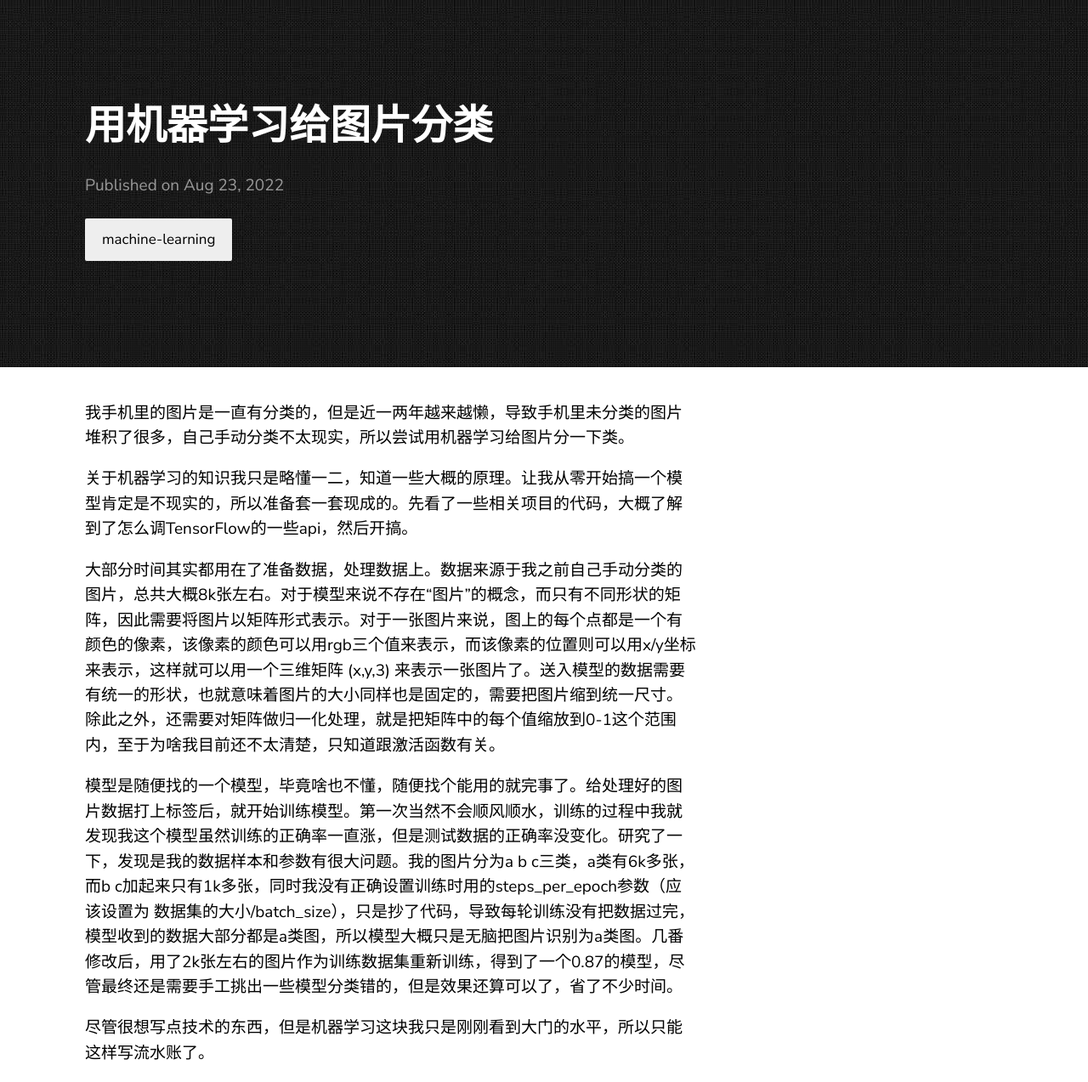
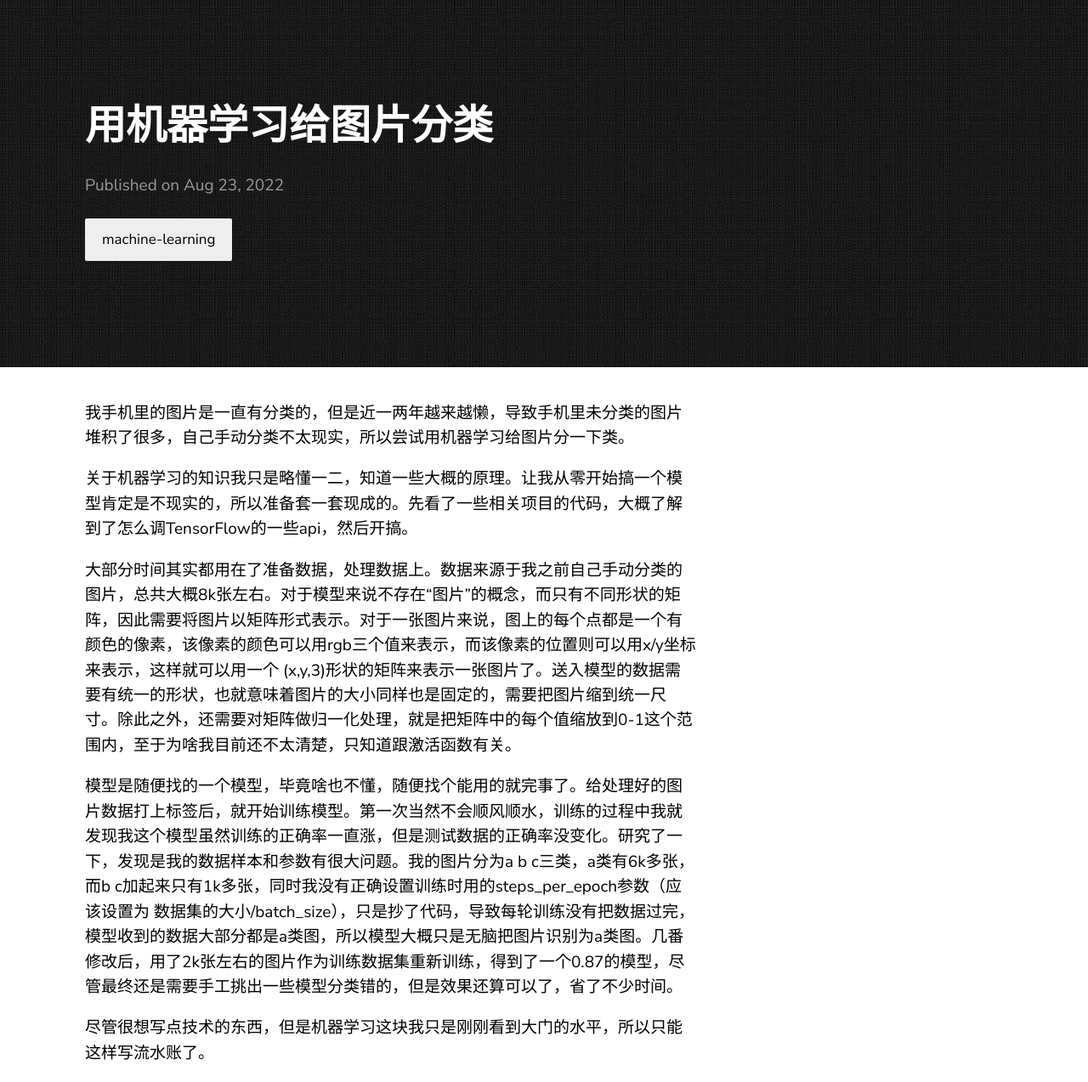
Before and after one commit to CitrusIce/blog, a Jekyll site: the page built from _posts/2022-08-23-pic_classification.markdown, in a window 1280 px wide. Shown: the whole page at 85% size. Built offline with Jekyll 4.4.1, drawn with Linux system fonts in a browser that asks for light colours.

Commit message:
fix error in pic-classifiction

```diff
--- a/_posts/2022-08-23-pic_classification.markdown
+++ b/_posts/2022-08-23-pic_classification.markdown
@@ -9,7 +9,7 @@ categories: machine-learning
 
 关于机器学习的知识我只是略懂一二，知道一些大概的原理。让我从零开始搞一个模型肯定是不现实的，所以准备套一套现成的。先看了一些相关项目的代码，大概了解到了怎么调TensorFlow的一些api，然后开搞。
 
-大部分时间其实都用在了准备数据，处理数据上。数据来源于我之前自己手动分类的图片，总共大概8k张左右。对于模型来说不存在“图片”的概念，而只有不同形状的矩阵，因此需要将图片以矩阵形式表示。对于一张图片来说，图上的每个点都是一个有颜色的像素，该像素的颜色可以用rgb三个值来表示，而该像素的位置则可以用x/y坐标来表示，这样就可以用一个三维矩阵 (x,y,3) 来表示一张图片了。送入模型的数据需要有统一的形状，也就意味着图片的大小同样也是固定的，需要把图片缩到统一尺寸。除此之外，还需要对矩阵做归一化处理，就是把矩阵中的每个值缩放到0-1这个范围内，至于为啥我目前还不太清楚，只知道跟激活函数有关。
+大部分时间其实都用在了准备数据，处理数据上。数据来源于我之前自己手动分类的图片，总共大概8k张左右。对于模型来说不存在“图片”的概念，而只有不同形状的矩阵，因此需要将图片以矩阵形式表示。对于一张图片来说，图上的每个点都是一个有颜色的像素，该像素的颜色可以用rgb三个值来表示，而该像素的位置则可以用x/y坐标来表示，这样就可以用一个 (x,y,3)形状的矩阵来表示一张图片了。送入模型的数据需要有统一的形状，也就意味着图片的大小同样也是固定的，需要把图片缩到统一尺寸。除此之外，还需要对矩阵做归一化处理，就是把矩阵中的每个值缩放到0-1这个范围内，至于为啥我目前还不太清楚，只知道跟激活函数有关。
 
 模型是随便找的一个模型，毕竟啥也不懂，随便找个能用的就完事了。给处理好的图片数据打上标签后，就开始训练模型。第一次当然不会顺风顺水，训练的过程中我就发现我这个模型虽然训练的正确率一直涨，但是测试数据的正确率没变化。研究了一下，发现是我的数据样本和参数有很大问题。我的图片分为a b c三类，a类有6k多张，而b c加起来只有1k多张，同时我没有正确设置训练时用的steps_per_epoch参数（应该设置为 数据集的大小/batch_size），只是抄了代码，导致每轮训练没有把数据过完，模型收到的数据大部分都是a类图，所以模型大概只是无脑把图片识别为a类图。几番修改后，用了2k张左右的图片作为训练数据集重新训练，得到了一个0.87的模型，尽管最终还是需要手工挑出一些模型分类错的，但是效果还算可以了，省了不少时间。
 
--- a/citrusice.github.io/feed.xml
+++ b/citrusice.github.io/feed.xml
@@ -99,7 +99,7 @@
 
 &lt;p&gt;关于机器学习的知识我只是略懂一二，知道一些大概的原理。让我从零开始搞一个模型肯定是不现实的，所以准备套一套现成的。先看了一些相关项目的代码，大概了解到了怎么调TensorFlow的一些api，然后开搞。&lt;/p&gt;
 
-&lt;p&gt;大部分时间其实都用在了准备数据，处理数据上。数据来源于我之前自己手动分类的图片，总共大概8k张左右。对于模型来说不存在“图片”的概念，而只有不同形状的矩阵，因此需要将图片以矩阵形式表示。对于一张图片来说，图上的每个点都是一个有颜色的像素，该像素的颜色可以用rgb三个值来表示，而该像素的位置则可以用x/y坐标来表示，这样就可以用一个三维矩阵 (x,y,3) 来表示一张图片了。送入模型的数据需要有统一的形状，也就意味着图片的大小同样也是固定的，需要把图片缩到统一尺寸。除此之外，还需要对矩阵做归一化处理，就是把矩阵中的每个值缩放到0-1这个范围内，至于为啥我目前还不太清楚，只知道跟激活函数有关。&lt;/p&gt;
+&lt;p&gt;大部分时间其实都用在了准备数据，处理数据上。数据来源于我之前自己手动分类的图片，总共大概8k张左右。对于模型来说不存在“图片”的概念，而只有不同形状的矩阵，因此需要将图片以矩阵形式表示。对于一张图片来说，图上的每个点都是一个有颜色的像素，该像素的颜色可以用rgb三个值来表示，而该像素的位置则可以用x/y坐标来表示，这样就可以用一个 (x,y,3)形状的矩阵来表示一张图片了。送入模型的数据需要有统一的形状，也就意味着图片的大小同样也是固定的，需要把图片缩到统一尺寸。除此之外，还需要对矩阵做归一化处理，就是把矩阵中的每个值缩放到0-1这个范围内，至于为啥我目前还不太清楚，只知道跟激活函数有关。&lt;/p&gt;
 
 &lt;p&gt;模型是随便找的一个模型，毕竟啥也不懂，随便找个能用的就完事了。给处理好的图片数据打上标签后，就开始训练模型。第一次当然不会顺风顺水，训练的过程中我就发现我这个模型虽然训练的正确率一直涨，但是测试数据的正确率没变化。研究了一下，发现是我的数据样本和参数有很大问题。我的图片分为a b c三类，a类有6k多张，而b c加起来只有1k多张，同时我没有正确设置训练时用的steps_per_epoch参数（应该设置为 数据集的大小/batch_size），只是抄了代码，导致每轮训练没有把数据过完，模型收到的数据大部分都是a类图，所以模型大概只是无脑把图片识别为a类图。几番修改后，用了2k张左右的图片作为训练数据集重新训练，得到了一个0.87的模型，尽管最终还是需要手工挑出一些模型分类错的，但是效果还算可以了，省了不少时间。&lt;/p&gt;
 
--- a/citrusice.github.io/posts/pic_classification/index.html
+++ b/citrusice.github.io/posts/pic_classification/index.html
@@ -26,7 +26,7 @@
 
 <p>关于机器学习的知识我只是略懂一二，知道一些大概的原理。让我从零开始搞一个模型肯定是不现实的，所以准备套一套现成的。先看了一些相关项目的代码，大概了解到了怎么调TensorFlow的一些api，然后开搞。</p>
 
-<p>大部分时间其实都用在了准备数据，处理数据上。数据来源于我之前自己手动分类的图片，总共大概8k张左右。对于模型来说不存在“图片”的概念，而只有不同形状的矩阵，因此需要将图片以矩阵形式表示。对于一张图片来说，图上的每个点都是一个有颜色的像素，该像素的颜色可以用rgb三个值来表示，而该像素的位置则可以用x/y坐标来表示，这样就可以用一个三维矩阵 (x,y,3) 来表示一张图片了。送入模型的数据需要有统一的形状，也就意味着图片的大小同样也是固定的，需要把图片缩到统一尺寸。除此之外，还需要对矩阵做归一化处理，就是把矩阵中的每个值缩放到0-1这个范围内，至于为啥我目前还不太清楚，只知道跟激活函数有关。</p>
+<p>大部分时间其实都用在了准备数据，处理数据上。数据来源于我之前自己手动分类的图片，总共大概8k张左右。对于模型来说不存在“图片”的概念，而只有不同形状的矩阵，因此需要将图片以矩阵形式表示。对于一张图片来说，图上的每个点都是一个有颜色的像素，该像素的颜色可以用rgb三个值来表示，而该像素的位置则可以用x/y坐标来表示，这样就可以用一个 (x,y,3)形状的矩阵来表示一张图片了。送入模型的数据需要有统一的形状，也就意味着图片的大小同样也是固定的，需要把图片缩到统一尺寸。除此之外，还需要对矩阵做归一化处理，就是把矩阵中的每个值缩放到0-1这个范围内，至于为啥我目前还不太清楚，只知道跟激活函数有关。</p>
 
 <p>模型是随便找的一个模型，毕竟啥也不懂，随便找个能用的就完事了。给处理好的图片数据打上标签后，就开始训练模型。第一次当然不会顺风顺水，训练的过程中我就发现我这个模型虽然训练的正确率一直涨，但是测试数据的正确率没变化。研究了一下，发现是我的数据样本和参数有很大问题。我的图片分为a b c三类，a类有6k多张，而b c加起来只有1k多张，同时我没有正确设置训练时用的steps_per_epoch参数（应该设置为 数据集的大小/batch_size），只是抄了代码，导致每轮训练没有把数据过完，模型收到的数据大部分都是a类图，所以模型大概只是无脑把图片识别为a类图。几番修改后，用了2k张左右的图片作为训练数据集重新训练，得到了一个0.87的模型，尽管最终还是需要手工挑出一些模型分类错的，但是效果还算可以了，省了不少时间。</p>
 
```
Also changed, not shown: other parts of citrusice.github.io/feed.xml (+1 -1 lines).
